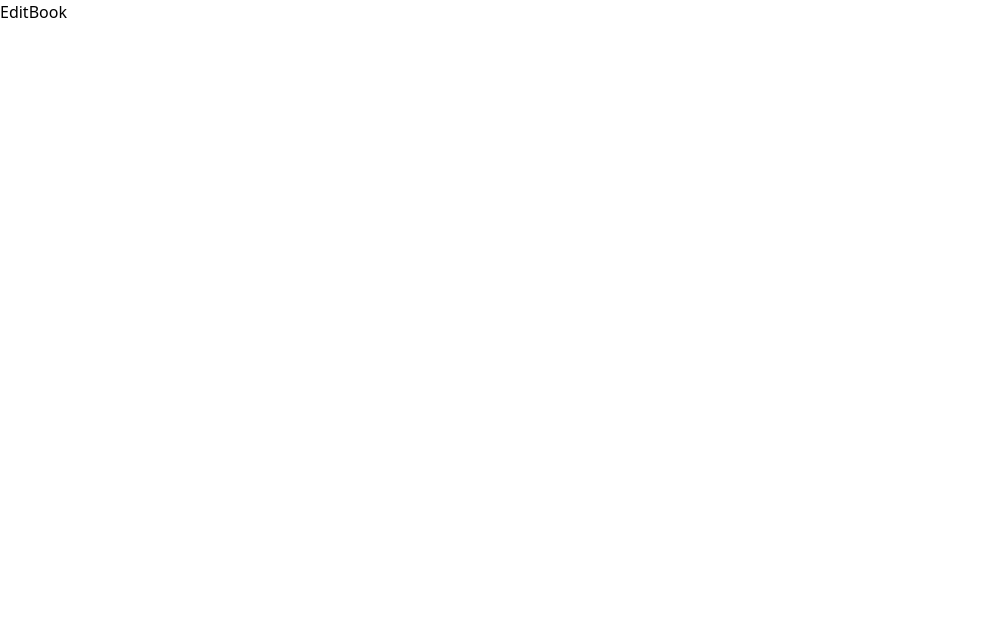
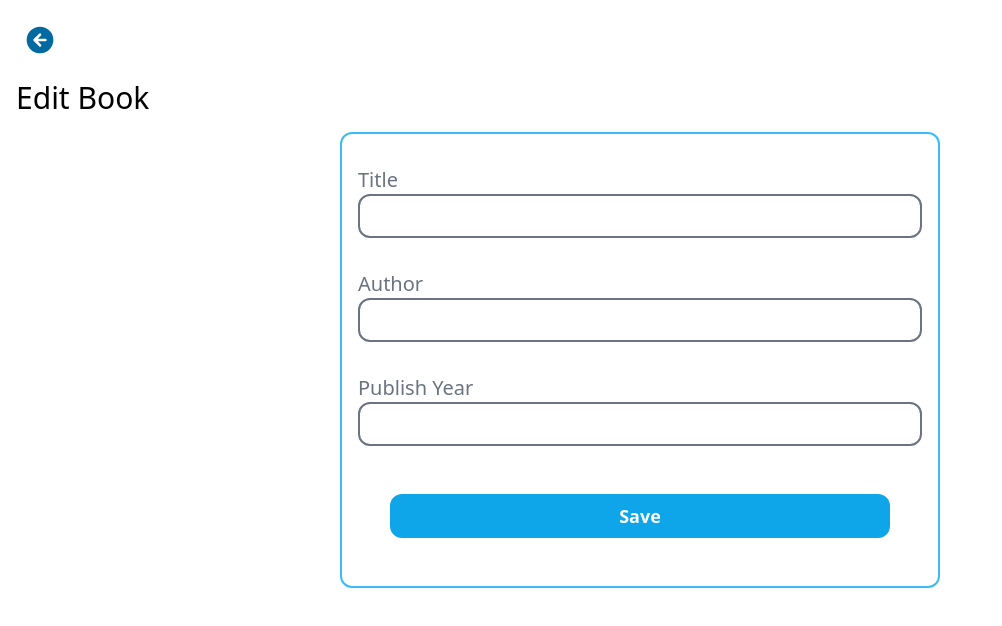
Before and after one commit to Diego-Girao/MERN-stack, a React (Vite) app in the folder frontend/: page /books/edit/1 in a window 1280 px wide. Shown: the top 626 px of the page, without its empty margins (0-1002 px from the left). Built offline with nearby package versions, Linux system fonts and the light colour scheme; no server answers.

Commit message:
feat created edit book component

```diff
--- a/frontend/src/pages/EditBook.jsx
+++ b/frontend/src/pages/EditBook.jsx
@@ -1,5 +1,97 @@
+import { useState, useEffect } from "react"
+import Skeleton from "../components/Skeleton"
+import BackButton from "../components/BackButton"
+import axios from "axios"
+import { useNavigate, useParams } from "react-router-dom"
+
 const EditBook = () => {
-	return <div>EditBook</div>
+	const [title, setTitle] = useState("")
+	const [author, setAuthor] = useState("")
+	const [publishYear, setPublishYear] = useState("")
+	const [loading, setLoading] = useState(false)
+	const navigate = useNavigate()
+	const { id } = useParams()
+	useEffect(() => {
+		setLoading(true)
+		axios
+			.get(`http://localhost:5555/books/${id}`)
+			.then((response) => {
+				setAuthor(response.data.author)
+				setPublishYear(response.data.publishYear)
+				setTitle(response.data.title)
+				setLoading(false)
+			})
+			.catch((error) => {
+				setLoading(false)
+				alert("An error happened. Please Check the console")
+				console.log(error)
+			})
+	}, [id])
+	const handleEditBook = () => {
+		const data = {
+			title,
+			author,
+			publishYear,
+		}
+		setLoading(true)
+		axios
+			.put(`http://localhost:5555/books/${id}`, data)
+			.then(() => {
+				setLoading(false)
+				navigate("/")
+			})
+			.catch((error) => {
+				setLoading(false)
+				alert("An error happened. Please Check the console")
+				console.log(error)
+			})
+	}
+
+	return (
+		<div className="p-4">
+			<BackButton />
+			<h1 className="text-3xl my-4">Edit Book</h1>
+			{loading ? <Skeleton /> : ""}
+			<div className="flex flex-col border-2 border-sky-400 rounded-xl w-[37.5rem] p-4 mx-auto">
+				<div className="my-4">
+					<label className="text-xl mr-4 text-gray-500">Title</label>
+					<input
+						type="text"
+						value={title}
+						onChange={(e) => setTitle(e.target.value)}
+						className="rounded-xl border-2 border-gray-500 px-4 py-2 w-full"
+						required
+					/>
+				</div>
+				<div className="my-4">
+					<label className="text-xl mr-4 text-gray-500">Author</label>
+					<input
+						type="text"
+						value={author}
+						onChange={(e) => setAuthor(e.target.value)}
+						className="rounded-xl border-2 border-gray-500 px-4 py-2 w-full"
+						required
+					/>
+				</div>
+				<div className="my-4">
+					<label className="text-xl mr-4 text-gray-500">Publish Year</label>
+					<input
+						type="number"
+						value={publishYear}
+						onChange={(e) => setPublishYear(e.target.value)}
+						className="rounded-xl border-2 border-gray-500 px-4 py-2 w-full"
+						required
+					/>
+				</div>
+				<button
+					className="rounded-xl p-2 text-lg font-semibold text-white bg-sky-500 m-8 hover:bg-sky-800"
+					onClick={handleEditBook}
+				>
+					Save
+				</button>
+			</div>
+		</div>
+	)
 }
 
 export default EditBook
```
